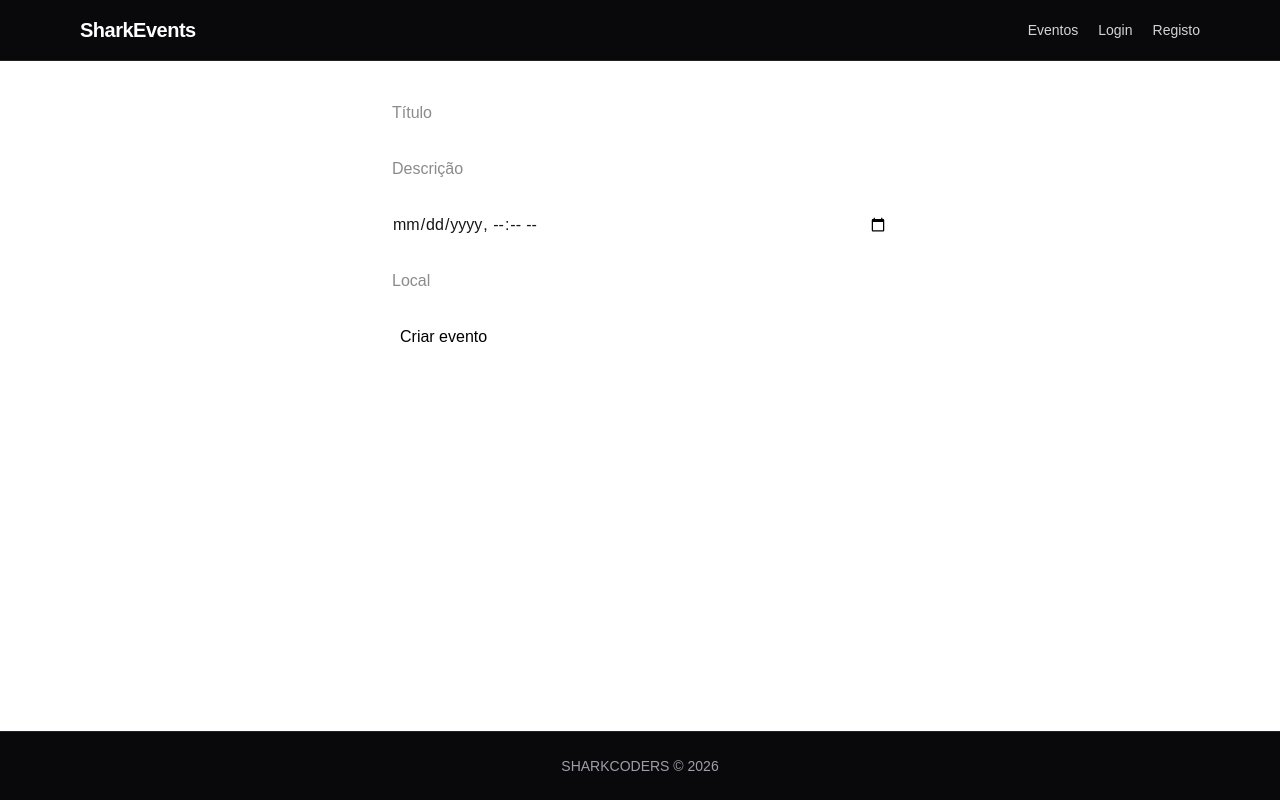
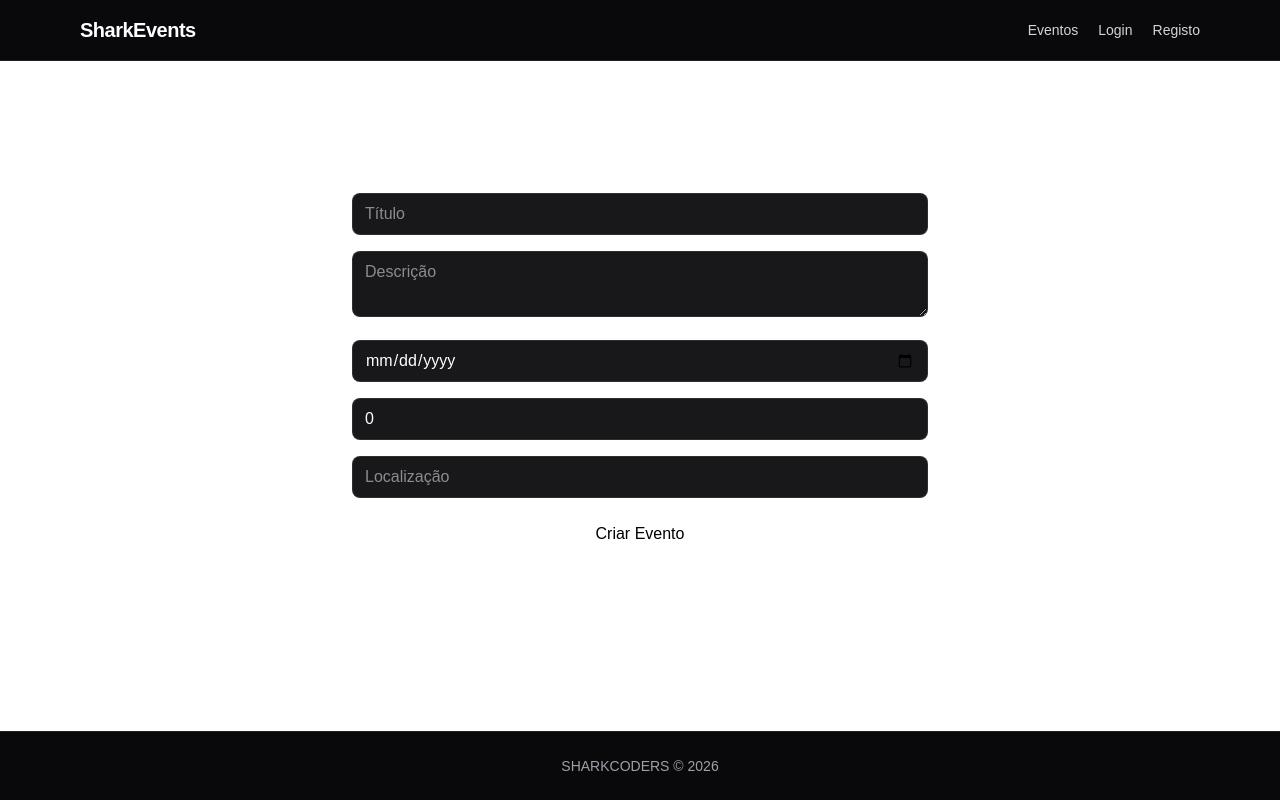
Before and after one commit to flvm-png/sharkevents, a Next.js app: page /create in a window 1280 px wide. Built offline with nearby package versions, Linux system fonts and the light colour scheme; no server answers.

Commit message:
eventos funcionais

```diff
--- a/src/app/create/page.tsx
+++ b/src/app/create/page.tsx
@@ -1,48 +1,133 @@
 "use client";
 
 import { useState } from "react";
-import { createEvent } from "./actions";
+import { useRouter } from "next/navigation";
+import { createClient } from "@/lib/supabase/client";
 
-export default function CreatePage() {
-  const [error, setError] = useState("");
+export default function CreateEventPage() {
+  const supabase = createClient();
+  const router = useRouter();
 
-  async function handleSubmit(formData: FormData) {
-    const res = await createEvent(formData);
+  const [title, setTitle] = useState("");
+  const [description, setDescription] = useState("");
+  const [date, setDate] = useState("");
+  const [capacity, setCapacity] = useState<number>(0);
+  const [location, setLocation] = useState("");
+  const [loading, setLoading] = useState(false);
 
-    if (res?.error) {
-      setError(res.error);
+  async function handleCreateEvent() {
+    setLoading(true);
+
+    const {
+      data: { user },
+      error: userError,
+    } = await supabase.auth.getUser();
+
+    if (userError || !user) {
+      alert("You must be logged in to create an event");
+      setLoading(false);
+      return;
     }
+
+    // validation
+    if (!title || !description || !date || !location) {
+      alert("Please fill all fields");
+      setLoading(false);
+      return;
+    }
+
+    if (capacity <= 0) {
+      alert("Capacity must be greater than 0");
+      setLoading(false);
+      return;
+    }
+
+    const slug =
+      title
+        .toLowerCase()
+        .trim()
+        .replace(/\s+/g, "-")
+        .replace(/[^a-z0-9-]/g, "") +
+      "-" +
+      Date.now();
+
+    const { error } = await supabase.from("events").insert({
+      title,
+      description,
+      location,
+      capacity,
+      slug,
+      organizer_id: user.id,
+
+      // ✅ IMPORTANT: now it's just YYYY-MM-DD
+      date,
+
+      created_at: new Date().toISOString(),
+    });
+
+    setLoading(false);
+
+    if (error) {
+      console.error(error);
+      alert(error.message);
+      return;
+    }
+
+    router.push("/");
+    router.refresh();
   }
 
   return (
-    <div className="max-w-lg mx-auto">
-      <form action={handleSubmit} className="space-y-4">
-        <input name="title" placeholder="Título" className="w-full p-2" />
+    <div className="max-w-xl mx-auto mt-10 text-white">
+      <h1 className="text-3xl font-semibold mb-6">Criar Evento</h1>
 
+      <div className="space-y-4">
         <input
-          name="description"
+          type="text"
+          placeholder="Título"
+          value={title}
+          onChange={(e) => setTitle(e.target.value)}
+          className="w-full bg-zinc-900 border border-white/10 rounded-lg px-3 py-2"
+        />
+
+        <textarea
           placeholder="Descrição"
-          className="w-full p-2"
+          value={description}
+          onChange={(e) => setDescription(e.target.value)}
+          className="w-full bg-zinc-900 border border-white/10 rounded-lg px-3 py-2"
         />
 
         <input
-          name="date"
-          type="datetime-local"
-          className="w-full p-2"
+          type="date"
+          value={date}
+          onChange={(e) => setDate(e.target.value)}
+          className="w-full bg-zinc-900 border border-white/10 rounded-lg px-3 py-2"
         />
 
         <input
-          name="location"
-          placeholder="Local"
-          className="w-full p-2"
+          type="number"
+          placeholder="Capacidade"
+          value={capacity}
+          onChange={(e) => setCapacity(Number(e.target.value))}
+          className="w-full bg-zinc-900 border border-white/10 rounded-lg px-3 py-2"
         />
 
-        <button className="bg-white text-black px-4 py-2">
-          Criar evento
+        <input
+          type="text"
+          placeholder="Localização"
+          value={location}
+          onChange={(e) => setLocation(e.target.value)}
+          className="w-full bg-zinc-900 border border-white/10 rounded-lg px-3 py-2"
+        />
+
+        <button
+          onClick={handleCreateEvent}
+          disabled={loading}
+          className="w-full bg-white text-black font-medium py-2 rounded-lg hover:bg-zinc-200 transition"
+        >
+          {loading ? "A criar..." : "Criar Evento"}
         </button>
-
-        {error && <p className="text-red-400">{error}</p>}
-      </form>
+      </div>
     </div>
   );
 }
--- /dev/null
+++ b/src/app/events/[slug]/page.tsx
@@ -0,0 +1,71 @@
+import { createClient } from "@/lib/supabase/server";
+import RegisterButton from "./register-button";
+
+export default async function Page({
+  params,
+}: {
+  params: Promise<{ slug: string }>;
+}) {
+  const { slug } = await params;
+
+  const supabase = createClient();
+
+  const { data: event } = await supabase
+    .from("events")
+    .select("*")
+    .eq("slug", slug)
+    .maybeSingle();
+
+  const { count } = await supabase
+    .from("event_registrations")
+    .select("*", { count: "exact", head: true })
+    .eq("event_id", event?.id ?? "");
+
+  if (!event) {
+    return (
+      <div className="max-w-3xl mx-auto mt-20 text-center text-white">
+        <h1 className="text-2xl font-semibold">Evento não encontrado</h1>
+        <p className="text-zinc-400 mt-2">
+          O evento pode ter sido removido ou o link está incorreto.
+        </p>
+      </div>
+    );
+  }
+
+  return (
+    <div className="max-w-3xl mx-auto mt-12 text-white px-4">
+
+      {/* HEADER */}
+      <div className="border border-white/10 bg-zinc-900 rounded-xl p-6">
+        <h1 className="text-3xl font-bold">{event.title}</h1>
+
+        <div className="flex flex-wrap gap-2 mt-4 text-xs text-zinc-300">
+          <span className="rounded-full border border-white/10 bg-zinc-950 px-3 py-1">
+            📍 {event.location}
+          </span>
+
+          <span className="rounded-full border border-white/10 bg-zinc-950 px-3 py-1">
+            📅 {new Date(event.date).toLocaleDateString()}
+          </span>
+
+          <span className="rounded-full border border-white/10 bg-zinc-950 px-3 py-1">
+            👥 {count ?? 0} / {event.capacity}
+          </span>
+        </div>
+      </div>
+
+      {/* DESCRIPTION */}
+      <div className="mt-6 border border-white/10 bg-zinc-900 rounded-xl p-6">
+        <h2 className="text-lg font-semibold mb-2">Descrição</h2>
+        <p className="text-zinc-300 leading-relaxed">
+          {event.description || "Sem descrição disponível."}
+        </p>
+      </div>
+
+      {/* ACTION */}
+      <div className="mt-6 flex justify-end">
+        <RegisterButton eventId={event.id} />
+      </div>
+    </div>
+  );
+}
--- /dev/null
+++ b/src/app/events/[slug]/register-button.tsx
@@ -0,0 +1,58 @@
+"use client";
+
+import { useRouter } from "next/navigation";
+import { createClient } from "@/lib/supabase/client";
+import { useState } from "react";
+
+export default function RegisterButton({
+  eventId,
+}: {
+  eventId: string;
+}) {
+  const supabase = createClient();
+  const router = useRouter();
+  const [loading, setLoading] = useState(false);
+
+  async function register() {
+    setLoading(true);
+
+    const {
+      data: { user },
+    } = await supabase.auth.getUser();
+
+    if (!user) {
+      alert("Tens de fazer login");
+      setLoading(false);
+      router.push("/login");
+      return;
+    }
+
+    const { error } = await supabase.from("event_registrations").insert({
+      event_id: eventId,
+      user_id: user.id,
+    });
+
+    if (error) {
+      alert(error.message);
+      setLoading(false);
+      return;
+    }
+
+    await supabase.rpc("increment_event_count", {
+      event_id_input: eventId,
+    });
+
+    setLoading(false);
+    router.refresh();
+  }
+
+  return (
+    <button
+      onClick={register}
+      disabled={loading}
+      className="bg-white text-zinc-900 px-4 py-2 rounded-lg font-medium hover:bg-zinc-200 transition disabled:opacity-50"
+    >
+      {loading ? "A inscrever..." : "Inscrever-se"}
+    </button>
+  );
+}
--- a/src/app/page.tsx
+++ b/src/app/page.tsx
@@ -1,20 +1,30 @@
+import { createClient } from "@/lib/supabase/server";
 import EventCard from "@/components/EventCard";
-import { getEvents } from "@/lib/events";
 
-export default async function Home() {
-  const events = await getEvents();
+export default async function HomePage() {
+  const supabase = createClient();
+
+  const { data: events } = await supabase.from("events").select("*");
+
+  const { data: registrations } = await supabase
+    .from("event_registrations")
+    .select("event_id");
+
+  const countMap: Record<string, number> = {};
+
+  registrations?.forEach((r) => {
+    countMap[r.event_id] = (countMap[r.event_id] || 0) + 1;
+  });
 
   return (
-    <div>
-      <h1 className="text-3xl font-semibold text-zinc-800 mb-6">
-        Próximos Eventos
-      </h1>
-
-      <div className="grid md:grid-cols-2 gap-4">
-        {events?.map((event) => (
-          <EventCard key={event.id} event={event} />
-        ))}
-      </div>
+    <div className="max-w-4xl mx-auto mt-10 space-y-4">
+      {events?.map((event) => (
+        <EventCard
+          key={event.id}
+          event={event}
+          registrations={countMap[event.id] || 0}
+        />
+      ))}
     </div>
   );
 }
--- a/src/components/EventCard.tsx
+++ b/src/components/EventCard.tsx
@@ -1,19 +1,41 @@
-import Card from "@/components/ui/Card";
-import Badge from "@/components/ui/Badge";
 import Link from "next/link";
-import { Event } from "@/types/events";
+import { Event } from "@/types/event";
 
 export default function EventCard({ event }: { event: Event }) {
+  const formattedLocation = event.location ?? "Sem local";
+  const registered = event.registered_count ?? 0;
+  const capacity = event.capacity ?? 0;
+
   return (
     <Link href={`/events/${event.slug ?? event.id}`}>
-      <Card>
-        <h2 className="font-bold text-lg">{event.title}</h2>
+      <div
+        className="
+        rounded-lg
+        border border-white/10
+        bg-zinc-900
+        p-4
+        hover:bg-zinc-800
+        transition
+      "
+      >
+        <h2 className="font-semibold text-lg text-white">
+          {event.title}
+        </h2>
 
-        <div className="flex gap-2 mt-2">
-          <Badge text={event.location ?? "Sem local"} />
-          <Badge text={new Date(event.date).toLocaleDateString()} />
+        <p className="mt-2 text-sm text-zinc-400 line-clamp-2">
+          {event.description}
+        </p>
+
+        <div className="flex gap-2 mt-3 text-xs text-zinc-300">
+          <span className="rounded-full border border-white/10 bg-zinc-950 px-2 py-1">
+            📍 {formattedLocation}
+          </span>
+
+          <span className="rounded-full border border-white/10 bg-zinc-950 px-2 py-1">
+            🧑‍🤝‍🧑 {registered} / {capacity}
+          </span>
         </div>
-      </Card>
+      </div>
     </Link>
   );
 }
--- a/src/components/Navbar.tsx
+++ b/src/components/Navbar.tsx
@@ -51,12 +51,19 @@ export default function Navbar() {
         {/* NAV */}
         <nav className="flex items-center gap-5 text-sm text-zinc-300">
 
-          <Link
-            href="/"
-            className="hover:text-white transition"
-          >
+          <Link href="/" className="hover:text-white transition">
             Eventos
           </Link>
+
+          {/* NEW: Create Event */}
+          {user && (
+            <Link
+              href="/create"
+              className="hover:text-white transition"
+            >
+              Criar Evento
+            </Link>
+          )}
 
           {user ? (
             <>
```
